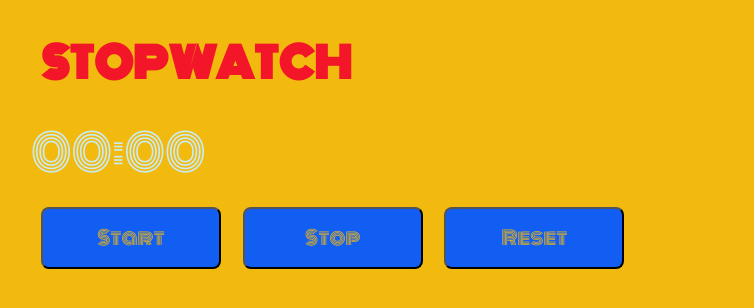
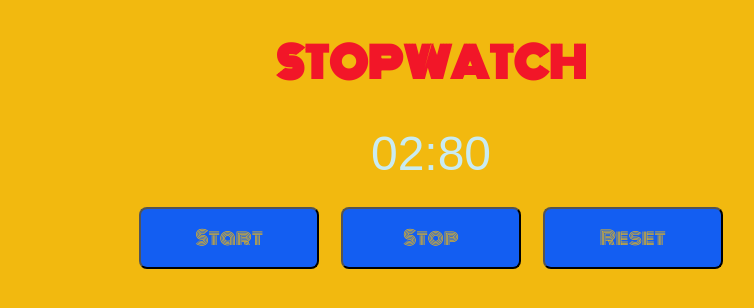
Before and after one commit to cauliflowersingerbee/stop-watch, a plain HTML site: page index.html in a window 1280 px wide. Both pictures are taken after a click on the button "Start". Shown: the whole page, without its empty margins (209-963 px from the left). Drawn offline with nearby package versions, Linux system fonts and the light colour scheme.

Commit message:
added event listeners and code to make stopwatch functional

```diff
--- a/css/style.css
+++ b/css/style.css
@@ -23,14 +23,13 @@ body {
 background:#F2B90F;
 font-family: 'Monoton', cursive;
 height:100%;
-color: #F21628;;
+color: #F21628;
 }
 
 .wrapper {
 width: 800px;
 margin: 30px auto;
-color:
-text-align:center;
+text-align: center;
 }
 
 h1, h2, h3 {
@@ -39,13 +38,15 @@ h1, h2, h3 {
   font-size: 2.6em;
   text-transform: uppercase;
   color: #F21628;
-  text-align: left;
+  text-align: center;
   padding: 10px;
 }
 
 #seconds, #tens, #colon{
   font-size:3em;
   color: #C9EBF2;
+  font-family: Arial, Helvetica, sans-serif;
+  size:5px;
 }
 
 button{
@@ -61,6 +62,6 @@ margin: 10px;
 border-radius: 0.5rem;
 }
 
-button:hover {
+button:hover{
   background: #C9EBF2;
 }
--- a/index.html
+++ b/index.html
@@ -20,5 +20,6 @@
         <button id="stop-button">Stop</button>
         <button id="reset-button">Reset</button>
     </div>
+    <script src="js/script.js"></script>
 </body>
 </html>
--- a/js/script.js
+++ b/js/script.js
@@ -0,0 +1,62 @@
+
+window.onload = function () {
+    //'let' doesn't work bc it only has local scope
+    var seconds = 00;
+    var tens = 00;
+    var appendTens = document.getElementById("tens")
+    var appendSeconds = document.getElementById("seconds")
+    var startButton = document.getElementById('start-button');
+    var stopButton = document.getElementById('stop-button');
+    var resetButton = document.getElementById('reset-button');
+    var Interval ;
+
+    //triggering the timer
+    startButton.addEventListener('click', function (event) {
+
+      clearInterval(Interval);
+       Interval = setInterval(startTimer, 10);
+    });
+
+
+      stopButton.addEventListener('click', function (event) {
+         clearInterval(Interval);
+    });
+
+
+
+     resetButton.addEventListener('click', function(event) {
+       clearInterval(Interval);
+       tens = "00";
+       seconds = "00";
+       appendTens.innerHTML = tens;
+       appendSeconds.innerHTML = seconds;
+    });
+
+
+    function startTimer () {
+      tens++;
+
+      if(tens <= 9){
+        appendTens.innerHTML = "0" + tens;
+      }
+
+      if (tens > 9){
+        appendTens.innerHTML = tens;
+
+      }
+
+      if (tens > 99) {
+        seconds++;
+        appendSeconds.innerHTML = "0" + seconds;
+        tens = 0;
+        appendTens.innerHTML = "0" + 0;
+      }
+
+      if (seconds > 9){
+        appendSeconds.innerHTML = seconds;
+      }
+
+    }
+
+
+  }
```
